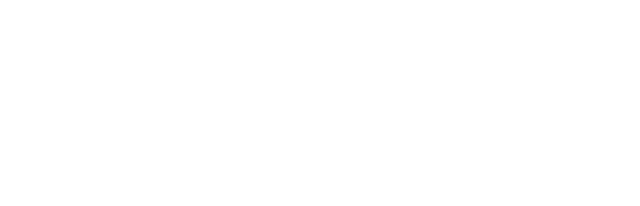
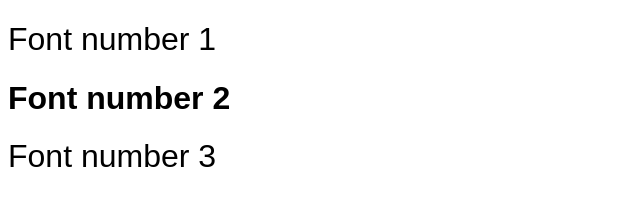
Before and after one commit to cammansour/Day_07, a plain HTML site: page index.html in a window 1280 px wide. Shown: the whole page, without its empty margins (0-640 px from the left). Drawn offline with Linux system fonts and the light colour scheme; a web font is replaced by a local one.

Commit message:
Project complete

```diff
--- a/index.html
+++ b/index.html
@@ -3,9 +3,32 @@
 <head>
     <meta charset="UTF-8">
     <meta name="viewport" content="width=device-width, initial-scale=1.0">
-    <title>Document</title>
+    <title>Font testing</title>
+    <link rel="stylesheet" href="https://use.typekit.net/wrv3phu.css">
+
+
 </head>
 <body>
 
+    <h1 style="font-family: 'forevs', sans-serif;
+    font-weight: 400;
+    font-style: normal;">
+    Font number 1
+    </h1>
+
+    <h1 style="font-family: 'bigcity-grotesque-pro', sans-serif;
+    font-weight: 700;
+    font-style: normal;">
+        Font number 2
+
+    </h1>
+
+    <h1 style="font-family: 'disalina', sans-serif;
+    font-weight: 400;
+    font-style: normal;">
+        Font number 3
+
+    </h1>
+
 </body>
 </html>
```
Also changed, not shown: css/style.css (added, +17 -0 lines), style/style.css (deleted).
